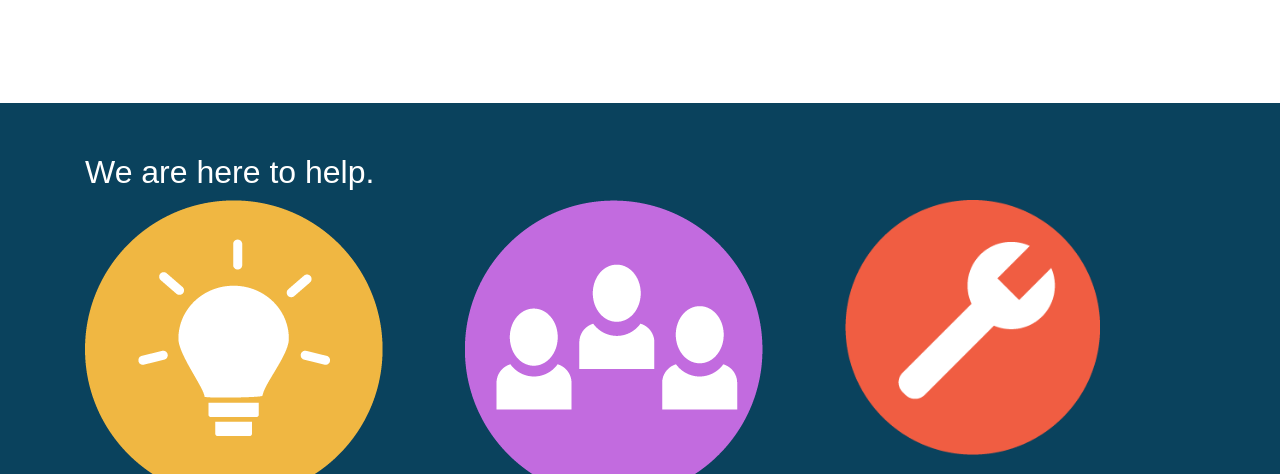
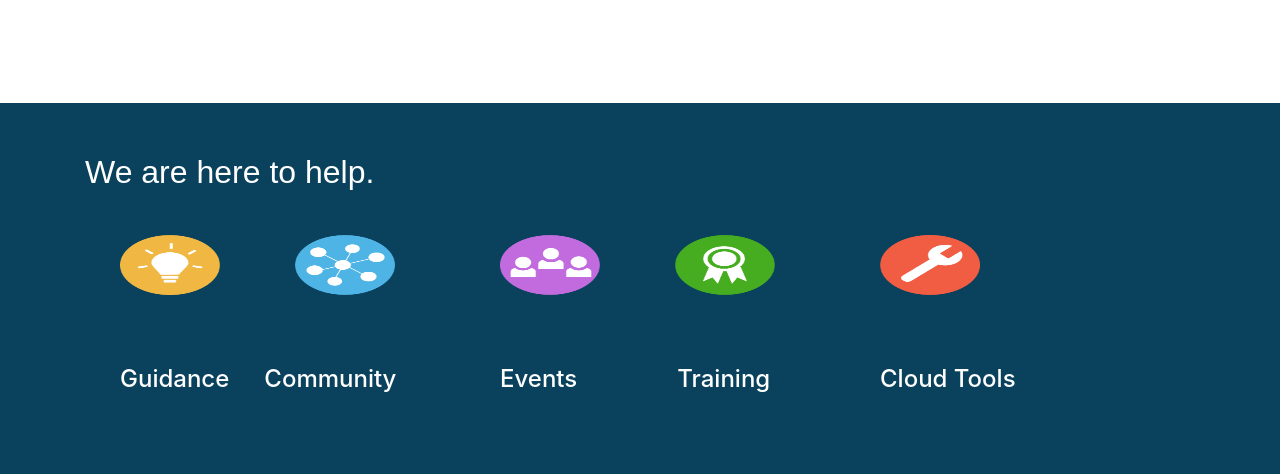
Before and after one commit to Ellen201906/Wayfinders, a PHP site: page / in a window 1280 px wide. Shown: the part 999-1473 px from the top of the page. Run offline with PHP 8.4, Linux system fonts and the light colour scheme; some libraries are stand-ins or nearby versions.

Commit message:
Add files via upload

```diff
--- a/css/custom.css
+++ b/css/custom.css
@@ -83,9 +83,9 @@ min-height: 385px;
   padding-top: 120px;
 }
 
-.services{
-    color:white;
-    padding:40px;
+.services {
+    color: white;
+    margin: 35px;
 }
 
 body {
@@ -93,7 +93,8 @@ body {
 
 }
 
-.position1{
-    position:fixed;
-    top:0;
+.iconimage {
+    margin: 35px;
+    width: 100px;
+    height: 60px;
 }
```
